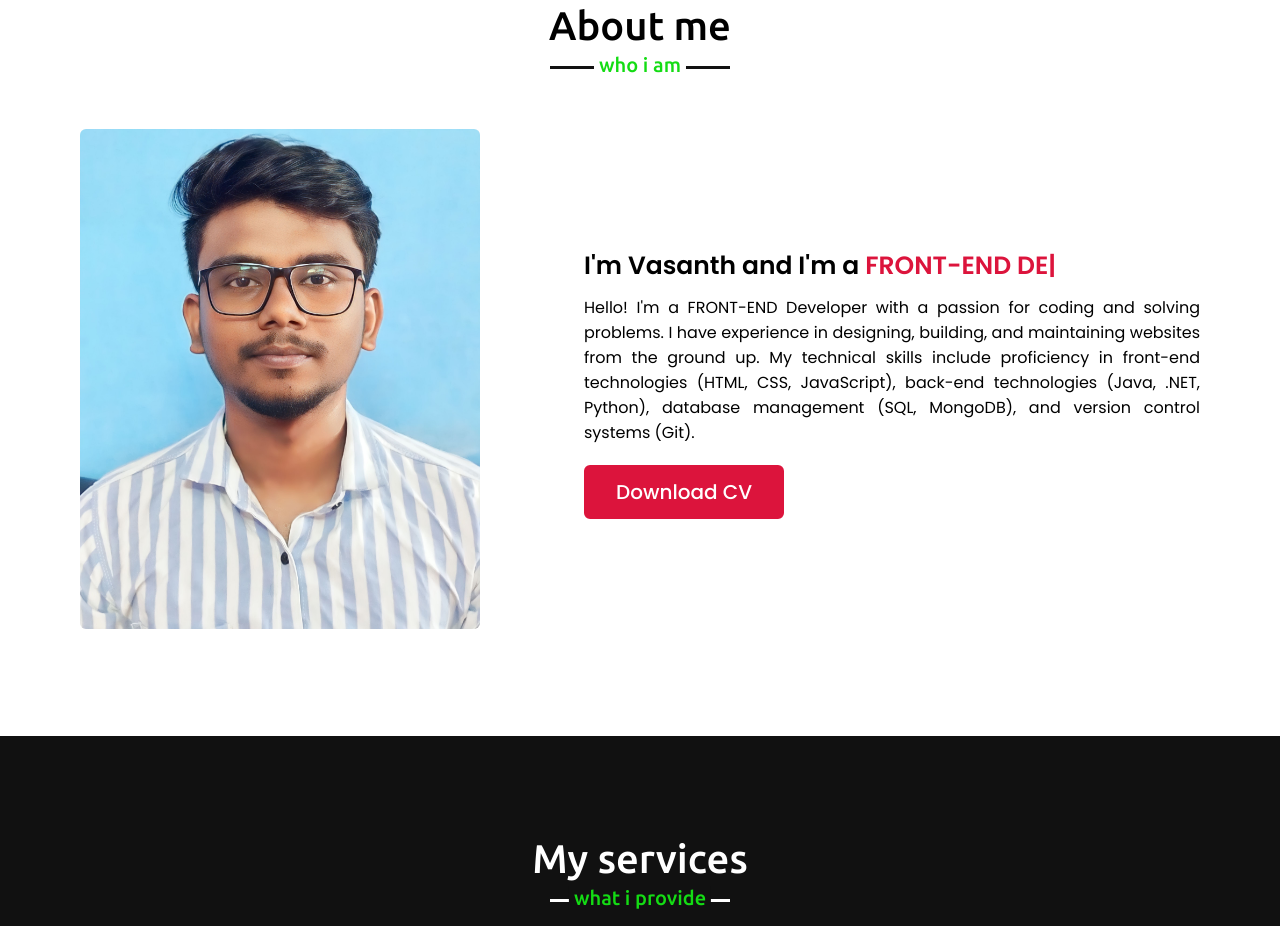
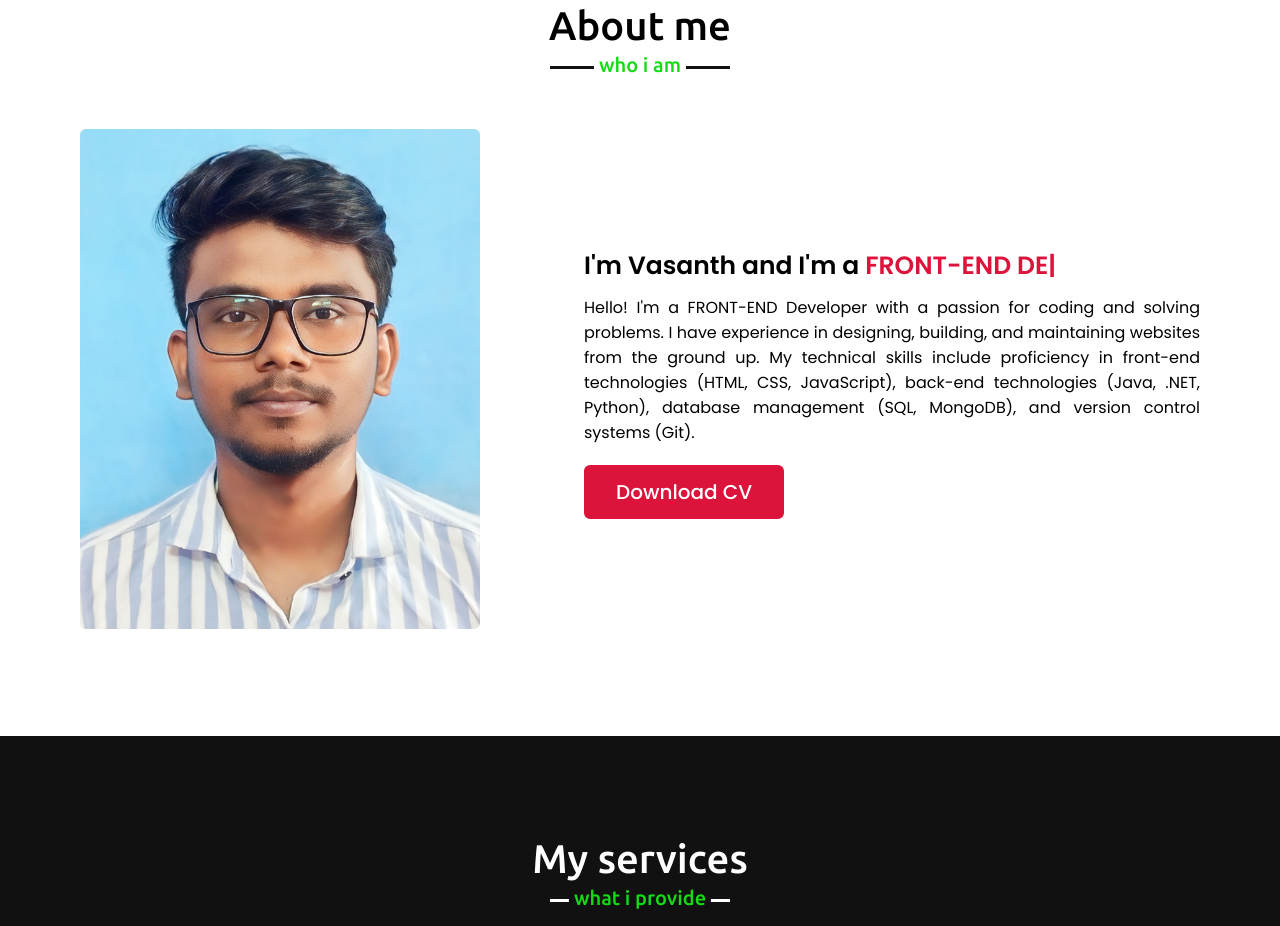
Before and after one commit to vsrooban/my-portfolio-website, a plain HTML site: page index.html in a window 1280 px wide. Shown: the part 897-1823 px from the top of the page. Drawn offline with nearby package versions, Linux system fonts and the light colour scheme.

Commit message:
Update index.html

```diff
--- a/index.html
+++ b/index.html
@@ -53,7 +53,7 @@
             <h2 class="title">About me</h2>
             <div class="about-content">
                 <div class="column left">
-                    <img src="passport pic.jpg" alt="">
+                    <img src="passport pic 2.jpg" alt="">
                 </div>
                 <div class="column right">
                     <div class="text">I'm Vasanth and I'm a <span class="typing-2"></span></div>
```
